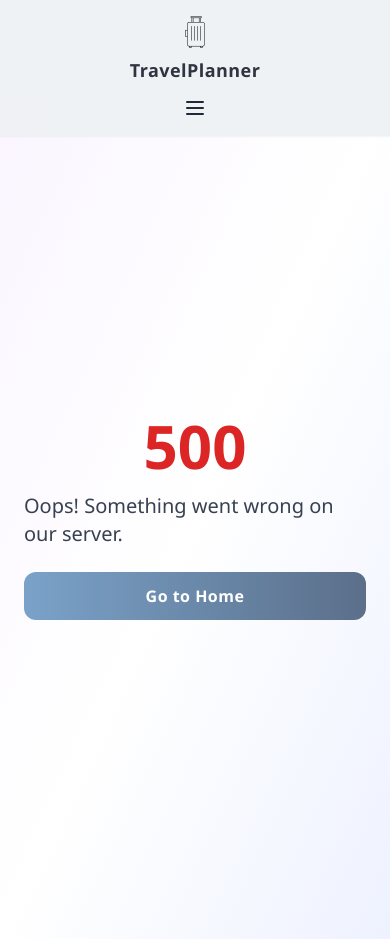
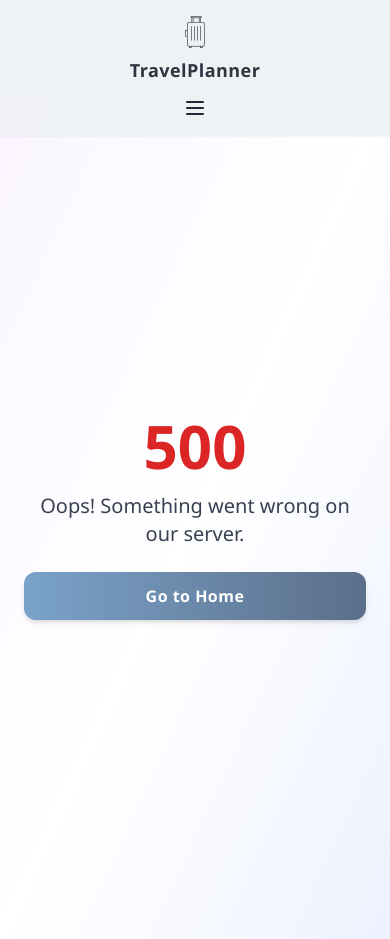
Before and after one commit to Lokesh19-PP/Travel-Planner-Webapp, a Django app: template core/templates/core/500.html in a window 390 px wide. Shown: the top 939 px of the page. Run offline with Django 4.2, Linux system fonts and the light colour scheme; the template is opened without the code that fills it, so the values that code supplies are empty; some libraries are stand-ins or nearby versions.

Commit message:
refactor: clean 500 error page template and improve styling consistency

```diff
--- a/core/templates/core/500.html
+++ b/core/templates/core/500.html
@@ -1,12 +1,15 @@
 {% extends "core/base.html" %}
 
-{% block title %}Server Error | Travel Planner{% endblock %}
+{% block title %}500 - Server Error | Travel Planner{% endblock %}
 
 {% block content %}
-<div class="min-h-screen flex flex-col items-center justify-center bg-gradient-to-br from-purple-50 via-white to-indigo-50 px-6">
+<div class="min-h-screen flex flex-col items-center justify-center bg-gradient-to-br from-purple-50 via-white to-indigo-50 px-6 text-center">
     <h1 class="text-6xl font-extrabold text-red-600 mb-4">500</h1>
-    <p class="text-xl sm:text-2xl text-gray-700 mb-6">Oops! Something went wrong on our server.</p>
-    <a href="{% url 'home' %}" class="btn bg-red-600 hover:bg-red-700 text-white px-6 py-3 rounded-xl">
+    <p class="text-xl sm:text-2xl text-gray-700 mb-6">
+        Oops! Something went wrong on our server.
+    </p>
+    <a href="{% url 'home' %}"
+       class="btn bg-red-600 hover:bg-red-700 text-white px-6 py-3 rounded-xl transition-transform transform hover:-translate-y-1 shadow-md">
         Go to Home
     </a>
 </div>
```
